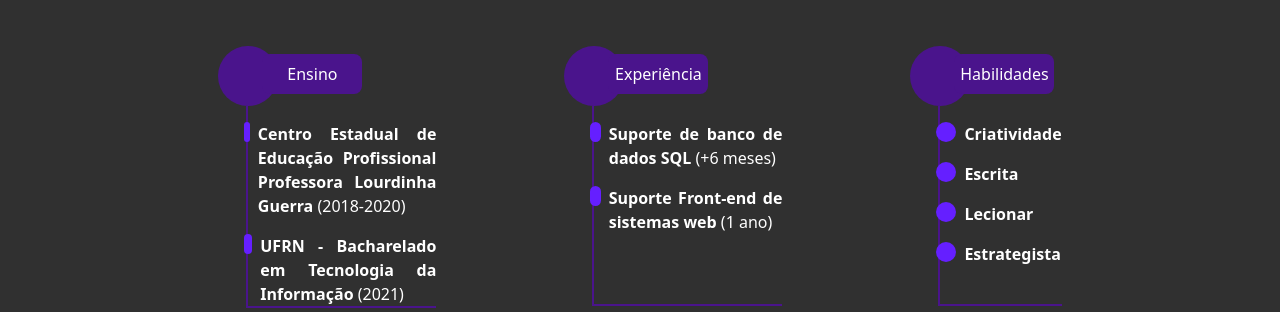
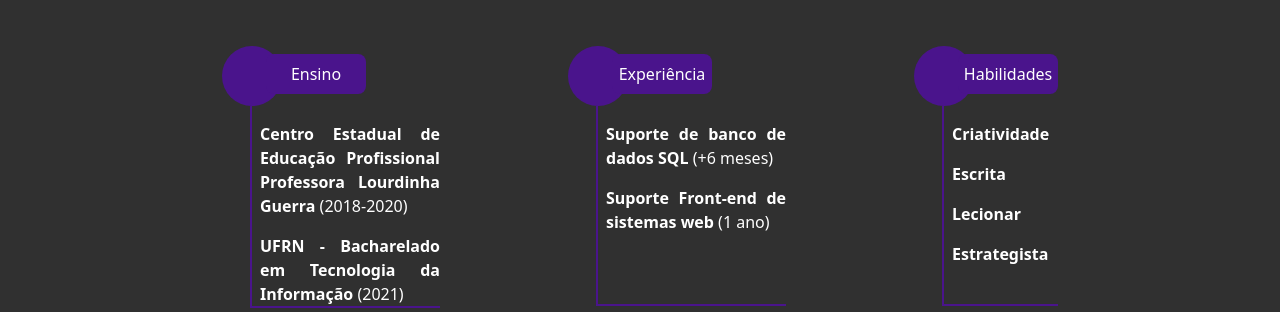
Before and after one commit to StefWolf/Portifolio, a React (Vite) app: page / in a window 1280 px wide. Shown: the part 820-1132 px from the top of the page. Built offline with nearby package versions, Linux system fonts and the light colour scheme; no server answers.

Commit message:
Tirando temporariamente a linha do tempo imperfeita

```diff
--- a/src/Components/ProgressHistory.jsx
+++ b/src/Components/ProgressHistory.jsx
@@ -11,11 +11,11 @@ export default function ProgressHistory(){
                         <div>
                             <ul>
                                 <li className=" border-Cor-Secundaria pt-4 flex">
-                                    <div className="bg-Cor-Texto-Secundaria h-[20px] w-[20px] rounded-full -ml-1"></div>
+
                                     <p className="ml-2"><strong>Centro Estadual de Educação Profissional Professora Lourdinha Guerra</strong> (2018-2020)</p>
                                 </li>
                                 <li className=" border-Cor-Secundaria pt-4 flex">
-                                    <div className="bg-Cor-Texto-Secundaria h-[20px] w-[20px] rounded-full -ml-1"></div>
+
                                     <p className="ml-2"><strong>UFRN - Bacharelado em Tecnologia da Informação</strong> (2021)</p>
                                 </li>
                             </ul>
@@ -29,11 +29,11 @@ export default function ProgressHistory(){
                         <div>
                             <ul>
                                 <li className=" border-Cor-Secundaria pt-4 flex">
-                                    <div className="bg-Cor-Texto-Secundaria h-[20px] w-[20px] rounded-full -ml-1"></div>
+
                                     <p className="ml-2"><strong>Suporte de banco de dados SQL</strong> (+6 meses)</p>
                                 </li>
                                 <li className=" border-Cor-Secundaria pt-4 flex">
-                                    <div className="bg-Cor-Texto-Secundaria h-[20px] w-[20px] rounded-full -ml-1"></div>
+
                                     <p className="ml-2"><strong>Suporte Front-end de sistemas web</strong> (1 ano)</p>
                                 </li>
                             </ul>
@@ -47,19 +47,19 @@ export default function ProgressHistory(){
                         <div>
                             <ul>
                                 <li className=" border-Cor-Secundaria pt-4 flex">
-                                    <div className="bg-Cor-Texto-Secundaria h-[20px] w-[20px] rounded-full -ml-1"></div>
+
                                     <p className="ml-2"><strong>Criatividade</strong></p>
                                 </li>
                                 <li className=" border-Cor-Secundaria pt-4 flex">
-                                    <div className="bg-Cor-Texto-Secundaria h-[20px] w-[20px] rounded-full -ml-1"></div>
+
                                     <p className="ml-2"><strong>Escrita</strong></p>
                                 </li>
                                 <li className=" border-Cor-Secundaria pt-4 flex">
-                                    <div className="bg-Cor-Texto-Secundaria h-[20px] w-[20px] rounded-full -ml-1"></div>
+
                                     <p className="ml-2"><strong>Lecionar</strong></p>
                                 </li>
                                 <li className=" border-Cor-Secundaria pt-4 flex">
-                                    <div className="bg-Cor-Texto-Secundaria h-[20px] w-[20px] rounded-full -ml-1"></div>
+
                                     <p className="ml-2"><strong>Estrategista</strong></p>
                                 </li>
                             </ul>
```
